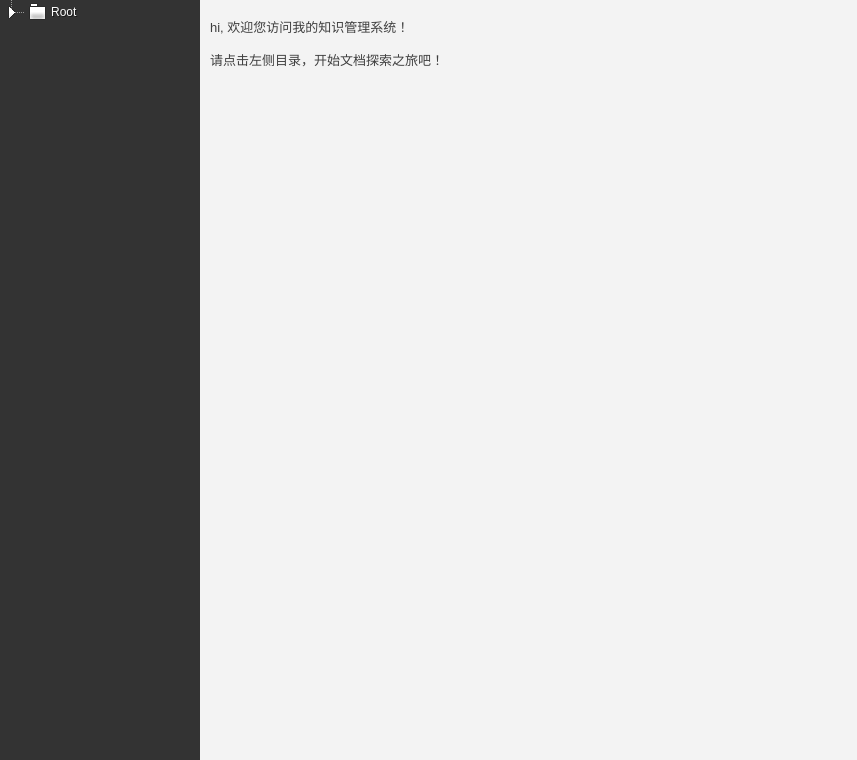
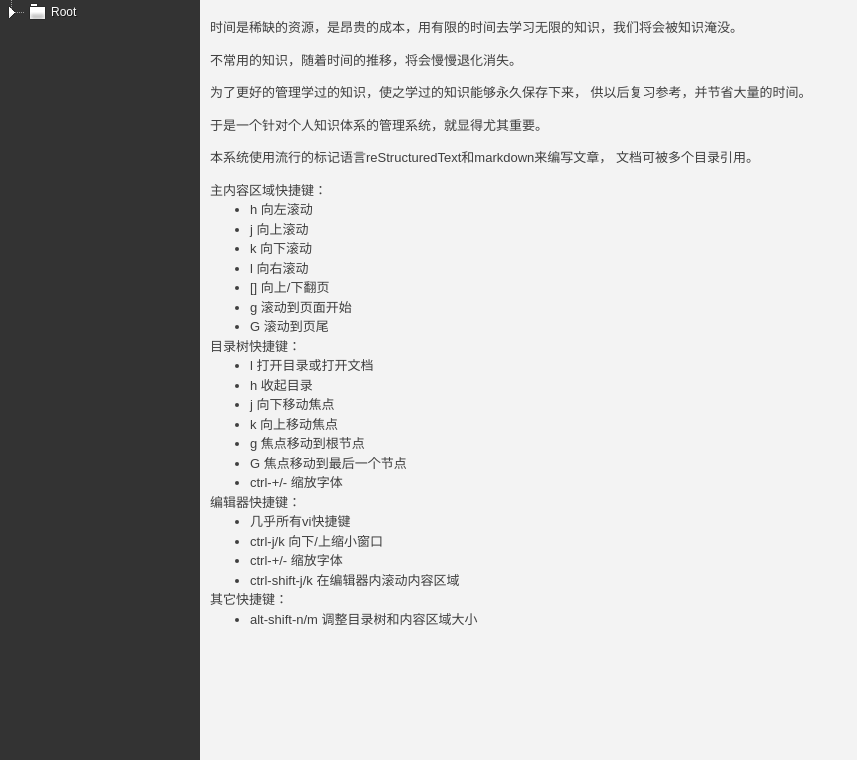
Before and after one commit to lulinfeng/pkms, a Django app: page / in a window 1280 px wide. Shown: the part 40-800 px from the top of the page, without its empty margins (0-857 px from the left). Run offline with Django 3.2, Linux system fonts and the light colour scheme; data comes from the database, SQL or seed files in the repository; parts of the project's set-up code (start-up, migrations or seed data) failed here and were passed over; some libraries are stand-ins or nearby versions.

Commit message:
main page overview

```diff
--- a/main/templates/main.html
+++ b/main/templates/main.html
@@ -23,8 +23,48 @@
 	<div class="docs" id="docs" tabindex="1">
 		<div class="document">
 		<p></p>
-		<p>hi, 欢迎您访问我的知识管理系统！</p>
-		<p>请点击左侧目录，开始文档探索之旅吧！</p>
+		<p>时间是稀缺的资源，是昂贵的成本，用有限的时间去学习无限的知识，我们将会被知识淹没。
+		</p>
+		<p>
+		不常用的知识，随着时间的推移，将会慢慢退化消失。
+		</p><p>
+		为了更好的管理学过的知识，使之学过的知识能够永久保存下来，
+		供以后复习参考，并节省大量的时间。
+		</p><p>
+		于是一个针对个人知识体系的管理系统，就显得尤其重要。
+		</p><p>
+		本系统使用流行的标记语言reStructuredText和markdown来编写文章， 文档可被多个目录引用。</p>
+		主内容区域快捷键：
+		<ul>
+			<li>h 向左滚动</li>
+			<li>j 向上滚动</li>
+			<li>k 向下滚动</li>
+			<li>l 向右滚动</li>
+			<li>[] 向上/下翻页</li>
+			<li>g 滚动到页面开始</li>
+			<li>G 滚动到页尾</li>
+		</ul>
+		目录树快捷键：
+		<ul>
+			<li>l 打开目录或打开文档</li>
+			<li>h 收起目录</li>
+			<li>j 向下移动焦点</li>
+			<li>k 向上移动焦点</li>
+			<li>g 焦点移动到根节点</li>
+			<li>G 焦点移动到最后一个节点</li>
+			<li>ctrl-+/- 缩放字体</li>
+		</ul>
+		编辑器快捷键：
+		<ul>
+			<li>几乎所有vi快捷键</li>
+			<li>ctrl-j/k 向下/上缩小窗口</li>
+			<li>ctrl-+/- 缩放字体</li>
+			<li>ctrl-shift-j/k 在编辑器内滚动内容区域</li>
+		</ul>
+		其它快捷键：
+		<ul>
+			<li>alt-shift-n/m 调整目录树和内容区域大小</li>
+		</ul>
 		</div>
 	</div>
 	<div class="editor" id="editor"></div>
```
